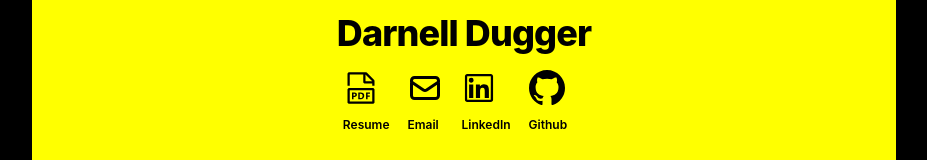
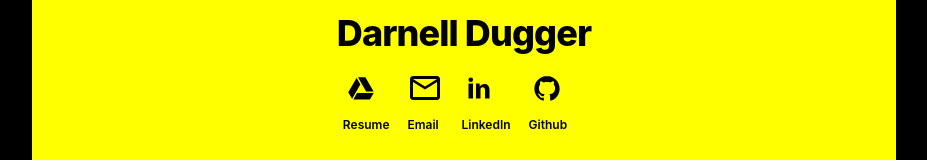
Before and after one commit to darnelldugger/nextjs-blog, a Next.js app: page / in a window 1280 px wide. Shown: the part 283-443 px from the top of the page, without its empty margins (176-1103 px from the left). Built offline with nearby package versions, Linux system fonts and the light colour scheme.

Commit message:
change icons

```diff
--- a/components/contact.js
+++ b/components/contact.js
@@ -1,6 +1,6 @@
 import utilStyles from '../styles/utils.module.css'
 
-import { HiOutlineMail } from 'react-icons/hi'
+import { MdOutlineMailOutline} from 'react-icons/md'
 
 export default function Contact() {
   return (
@@ -9,7 +9,7 @@ export default function Contact() {
         className={utilStyles.aColorBlk}
         href="mailto:darnelldugger@gmail.com"
       >
-        <HiOutlineMail
+        <MdOutlineMailOutline
           className={utilStyles.iconXl}
         />
         <p
--- a/components/github.js
+++ b/components/github.js
@@ -1,5 +1,5 @@
 import utilStyles from '../styles/utils.module.css'
-import { BsGithub } from 'react-icons/bs'
+import { DiGithubBadge } from 'react-icons/di'
 
 
 export default function Github() {
@@ -9,7 +9,7 @@ export default function Github() {
         className={utilStyles.aColorBlk}
         href="https://github.com/darnelldugger"
       >
-        <BsGithub
+        <DiGithubBadge
           className={utilStyles.iconXl}
         />
         <p
--- a/components/linkedin.js
+++ b/components/linkedin.js
@@ -1,5 +1,5 @@
 import utilStyles from '../styles/utils.module.css'
-import { AiOutlineLinkedin } from 'react-icons/ai'
+import { TiSocialLinkedin } from 'react-icons/ti'
 
 
 export default function LinkedIn() {
@@ -9,7 +9,7 @@ export default function LinkedIn() {
         className={utilStyles.aColorBlk}
         href="https://www.linkedin.com/in/darnelldugger/"
       >
-        <AiOutlineLinkedin
+        <TiSocialLinkedin
           className={utilStyles.iconXl}
         />
         <p
--- a/components/resume.js
+++ b/components/resume.js
@@ -1,5 +1,5 @@
 import utilStyles from '../styles/utils.module.css'
-import { VscFilePdf } from 'react-icons/vsc'
+import { DiGoogleDrive } from 'react-icons/di'
 
 export default function Resume() {
   return (
@@ -9,7 +9,7 @@ export default function Resume() {
         className={utilStyles.aColorBlk}
         href="https://docs.google.com/document/d/1vHNBdOKd2mUuThLuyssR3N8pG3rnrXE-8ymSdtDFLi8/edit?usp=sharing"
       >
-        <VscFilePdf
+        <DiGoogleDrive
         className={utilStyles.iconXl}
         />
         <p
```
